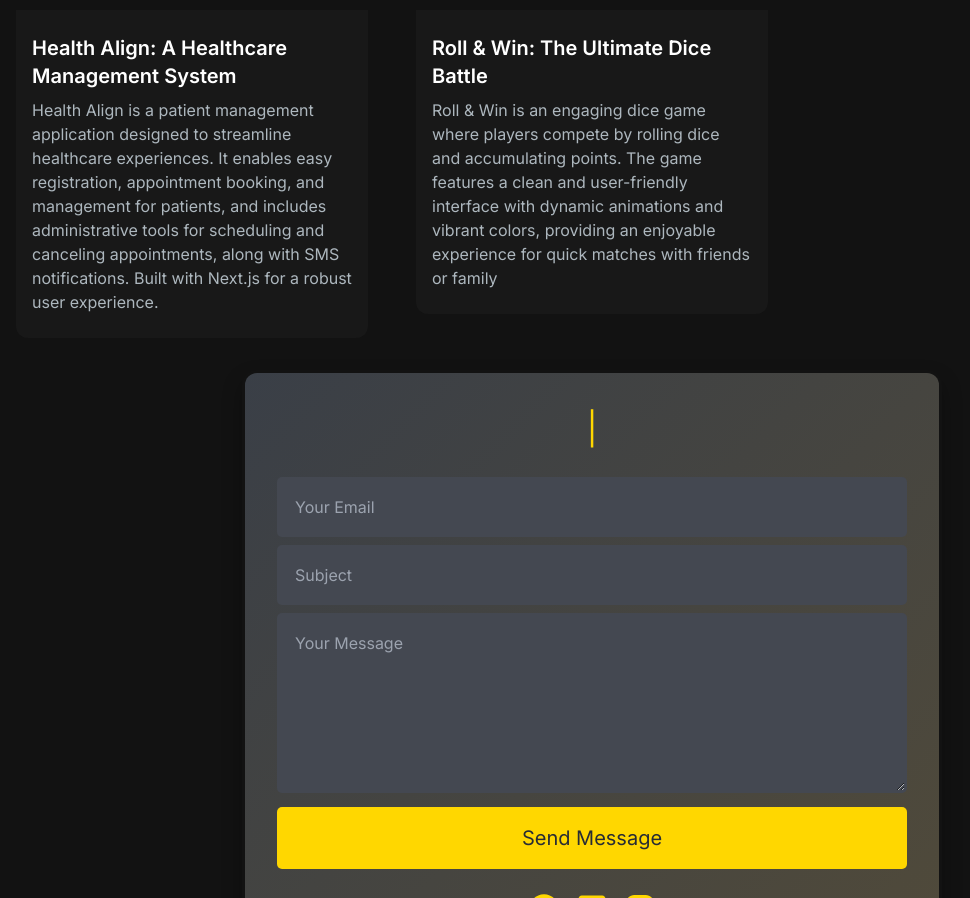
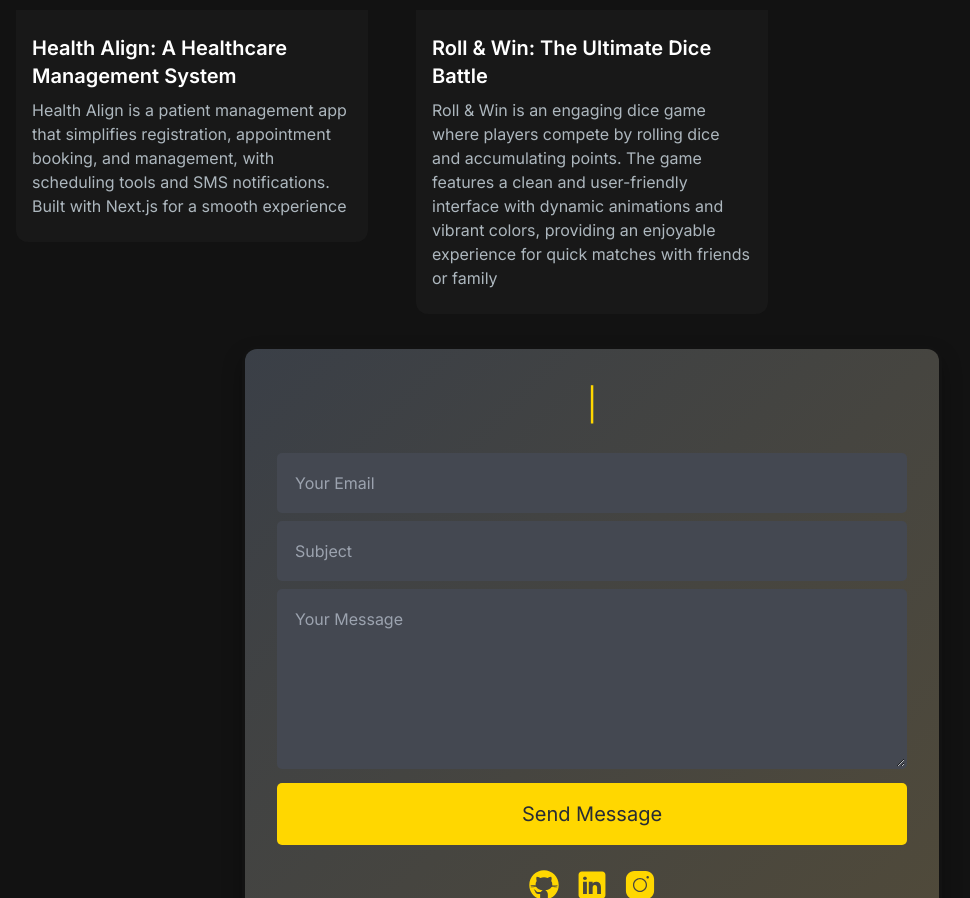
Before and after one commit to sam-chris-fullstack-engineer/Portfolio-website, a Next.js app: page / in a window 1280 px wide. Shown: the part 2469-3367 px from the top of the page, without its empty margins (48-1018 px from the left). Built offline with nearby package versions, Linux system fonts and the light colour scheme.

Commit message:
added description in project section

```diff
--- a/src/app/components/ProjectsSection.jsx
+++ b/src/app/components/ProjectsSection.jsx
@@ -39,7 +39,7 @@
     id: 4,
     title: "Health Align: A Healthcare Management System",
     description:
-      "Health Align is a patient management application designed to streamline healthcare experiences. It enables easy registration, appointment booking, and management for patients, and includes administrative tools for scheduling and canceling appointments, along with SMS notifications. Built with Next.js for a robust user experience.",
+      "Health Align is a patient management app that simplifies registration, appointment booking, and management, with scheduling tools and SMS notifications. Built with Next.js for a smooth experience",
     imageUrl: "/images/projects/project-4.png",
     tag: ["All", "Web"],
     gitUrl: "https://github.com/sam-chris-fullstack-engineer/Health-Align",
```
